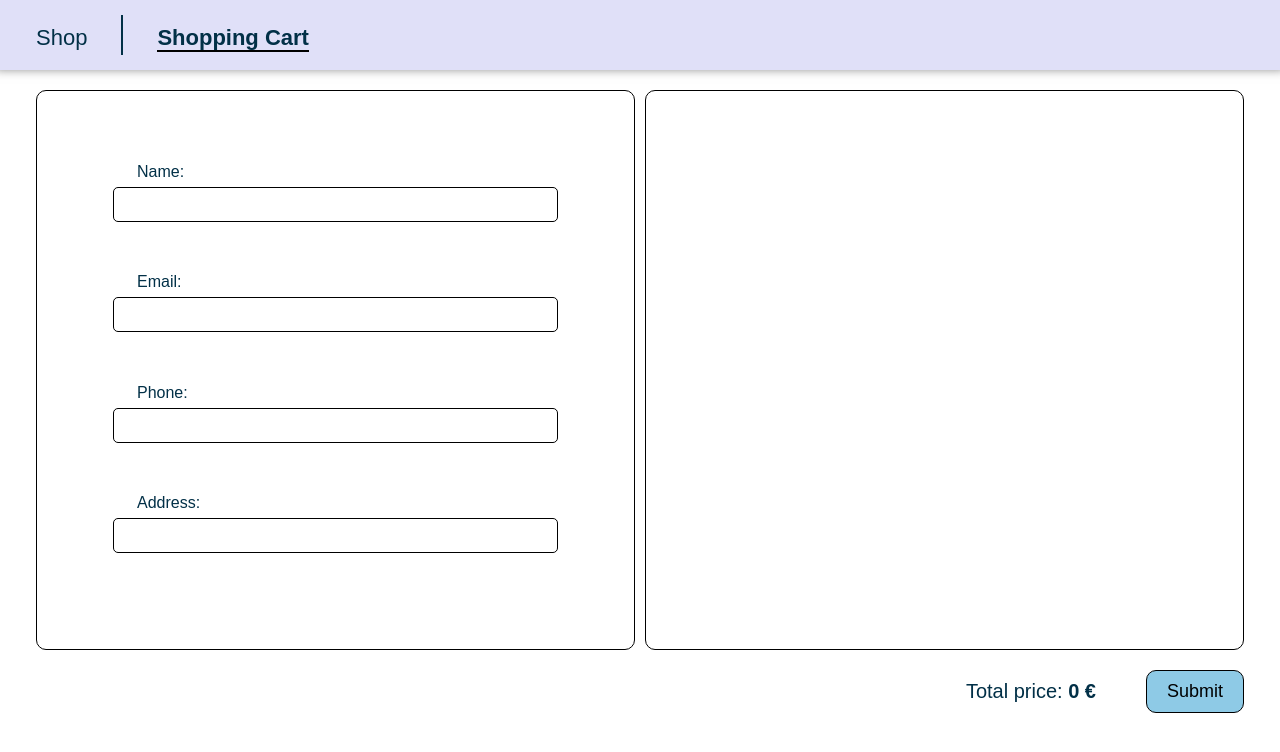
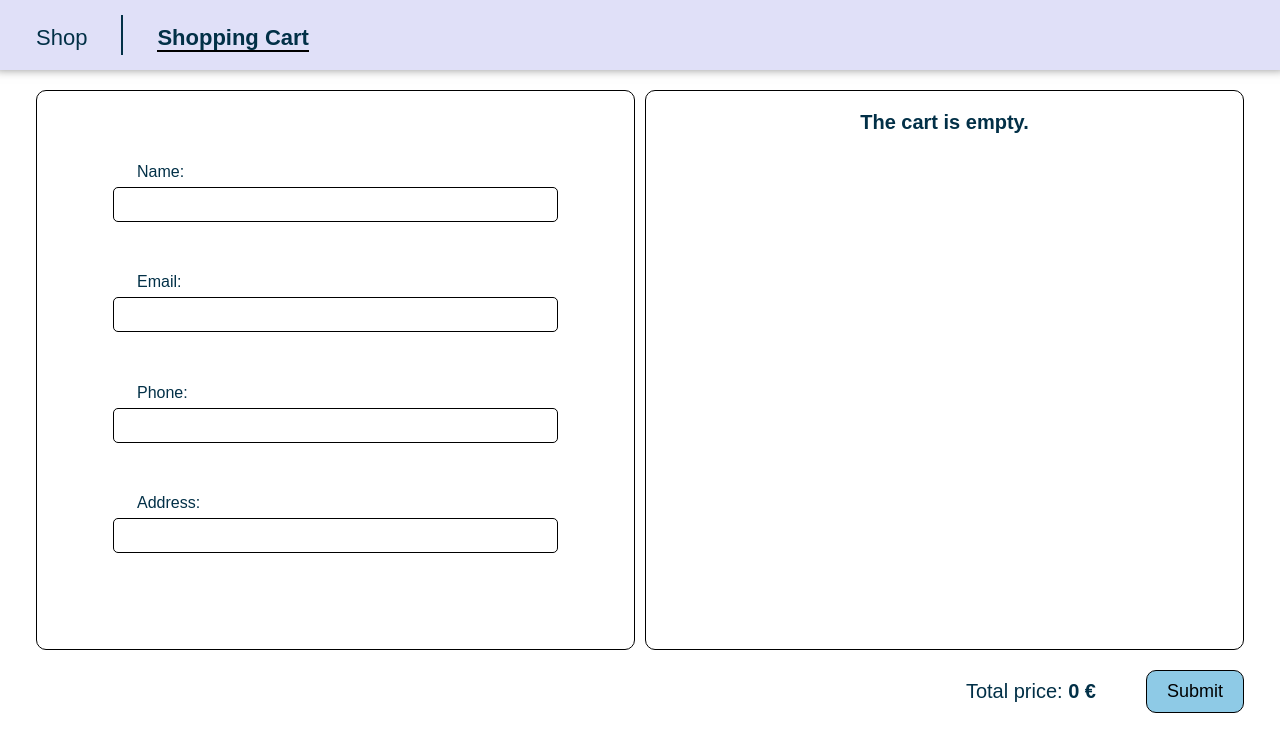
Before and after one commit to AuroraPolaire/food-delivery-app, a React (Create React App) app: page /food-delivery-app/shoppingCart in a window 1280 px wide. Shown: the top 752 px of the page. Built offline with nearby package versions, Linux system fonts and the light colour scheme; no server answers.

Commit message:
feat: added reset of form

```diff
--- a/src/App.css
+++ b/src/App.css
@@ -5,3 +5,10 @@
   font-size: 25px;
   white-space: nowrap;
 }
+
+.empty {
+  font-weight: bold;
+  text-align: center;
+  font-size: 20px;
+  white-space: nowrap;
+}
--- a/src/pages/ShoppingCart/ShoppingCart.jsx
+++ b/src/pages/ShoppingCart/ShoppingCart.jsx
@@ -4,7 +4,7 @@ import UserInfo from "../../components/UserInfo/UserInfo";
 import { Formik } from "formik";
 import { useDispatch, useSelector } from "react-redux";
 import { selectCart, selectTotal } from "../../redux/productsSelector";
-import { calculateTotal } from "../../redux/productsSlice";
+import { calculateTotal, emptyCart } from "../../redux/productsSlice";
 import { StyledCartBox, StyledTotal } from "./ShoppingCart.styled";
 import { validationSchema } from "../../utils/validation";
 
@@ -31,7 +31,7 @@ const ShoppingCart = () => {
           address: "",
         }}
         validationSchema={validationSchema}
-        onSubmit={(values) => {
+        onSubmit={(values, formik) => {
           let formData = new FormData();
           Object.keys(values).forEach((key) => {
             formData.append(key, values[key]);
@@ -40,6 +40,8 @@ const ShoppingCart = () => {
           formData.append("total", total);
           formData.append("order", JSON.stringify(cartItems));
           console.log(values, total, cartItems);
+          dispatch(emptyCart());
+          formik.resetForm();
         }}
       >
         {(formik) => (
@@ -49,6 +51,11 @@ const ShoppingCart = () => {
                 <UserInfo formik={formik} />
               </div>
               <div className="cart-box">
+                {cartItems.length === 0 ? (
+                  <div className="empty">The cart is empty.</div>
+                ) : (
+                  <CartItemList formik={formik} type="number" label="amount" />
+                )}
                 <CartItemList formik={formik} type="number" label="amount" />
               </div>
             </StyledCartBox>
--- a/src/redux/productsSlice.js
+++ b/src/redux/productsSlice.js
@@ -31,6 +31,9 @@ const productsSlice = createSlice({
         return acc + item.amount * item.price;
       }, 0);
     },
+    emptyCart(state) {
+      state.cart = [];
+    },
   },
   extraReducers: (builder) =>
     builder
@@ -53,8 +56,13 @@ const persistConfig = {
   whitelist: ["cart", "products"],
 };
 
-export const { addProduct, removeProduct, changeAmount, calculateTotal } =
-  productsSlice.actions;
+export const {
+  addProduct,
+  removeProduct,
+  changeAmount,
+  calculateTotal,
+  emptyCart,
+} = productsSlice.actions;
 export const productsReducer = persistReducer(
   persistConfig,
   productsSlice.reducer
```
Also changed, not shown: 1 other file (tests, documents, lock files or other folders).
